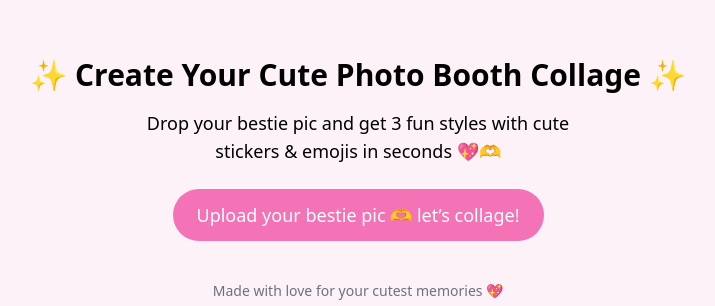
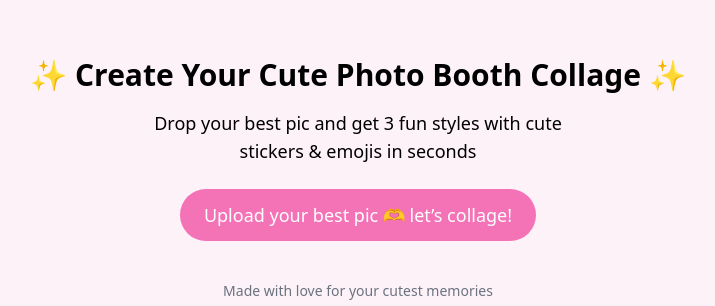
Before and after one commit to gyeranhuray/photo-booth-landing, a plain HTML site: page index.html in a window 1280 px wide. Shown: the part 209-515 px from the top of the page, without its empty margins (282-997 px from the left). Drawn offline with nearby package versions, Linux system fonts and the light colour scheme; grey boxes are pictures that could not be loaded.

Commit message:
Update index.html

```diff
--- a/index.html
+++ b/index.html
@@ -11,17 +11,17 @@
     <h1 class="text-3xl font-bold mb-4">✨ Create Your Cute Photo Booth Collage ✨</h1>
 
     <p class="mb-6 text-lg max-w-md">
-      Drop your bestie pic and get 3 fun styles with cute stickers & emojis in seconds 💖🫶
+      Drop your best pic and get 3 fun styles with cute stickers & emojis in seconds
     </p>
 
     <a
       href="https://chatgpt.com/g/g-686e73a3cafc8191ba2390d14caccf77-photo-booth-collage"
       class="bg-pink-400 text-white px-6 py-3 rounded-full text-lg hover:bg-pink-500 transition"
     >
-      Upload your bestie pic 🫶 let’s collage!
+      Upload your best pic 🫶 let’s collage!
     </a>
 
-    <p class="mt-10 text-sm text-gray-500">Made with love for your cutest memories 💖</p>
+    <p class="mt-10 text-sm text-gray-500">Made with love for your cutest memories </p>
 
     <div class="mt-2 flex items-center space-x-2 text-xs text-gray-400">
       <span>Created by Gyeran Huray</span>
```
